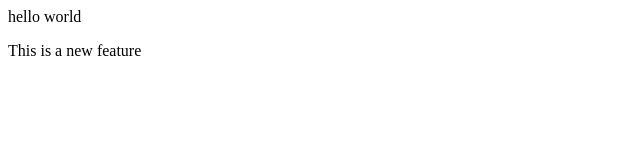
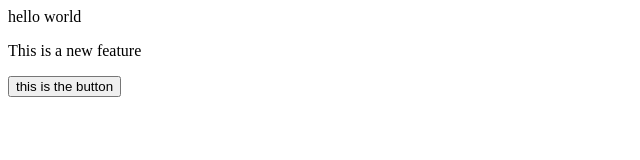
Before and after one commit to sudhanshu2991/localrepo, a plain HTML site: page index.html in a window 1280 px wide. Shown: the whole page, without its empty margins (0-640 px from the left). Drawn offline with Linux system fonts and the light colour scheme.

Commit message:
add new button

```diff
--- a/index.html
+++ b/index.html
@@ -1,2 +1,3 @@
 <p>hello world</p>
 <p>This is a new feature</p>
+<button>this is the button</button>
```
